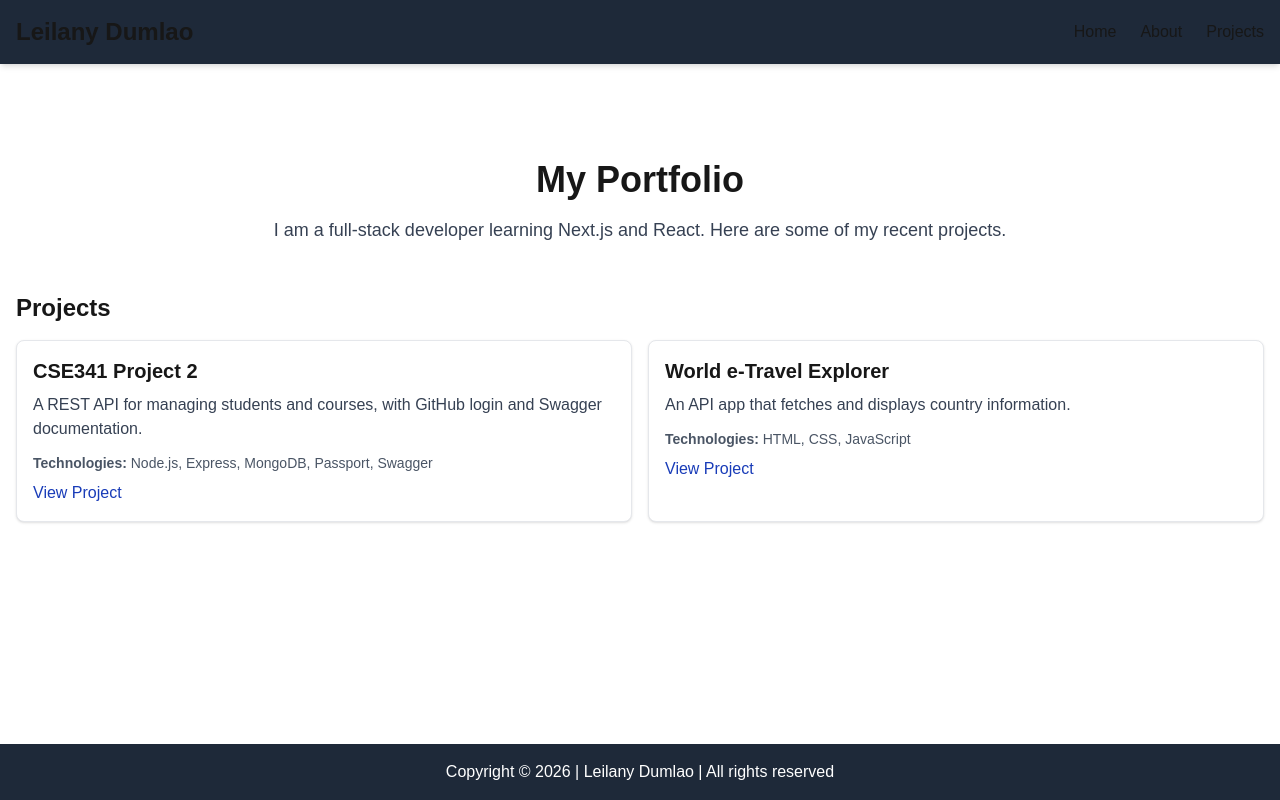
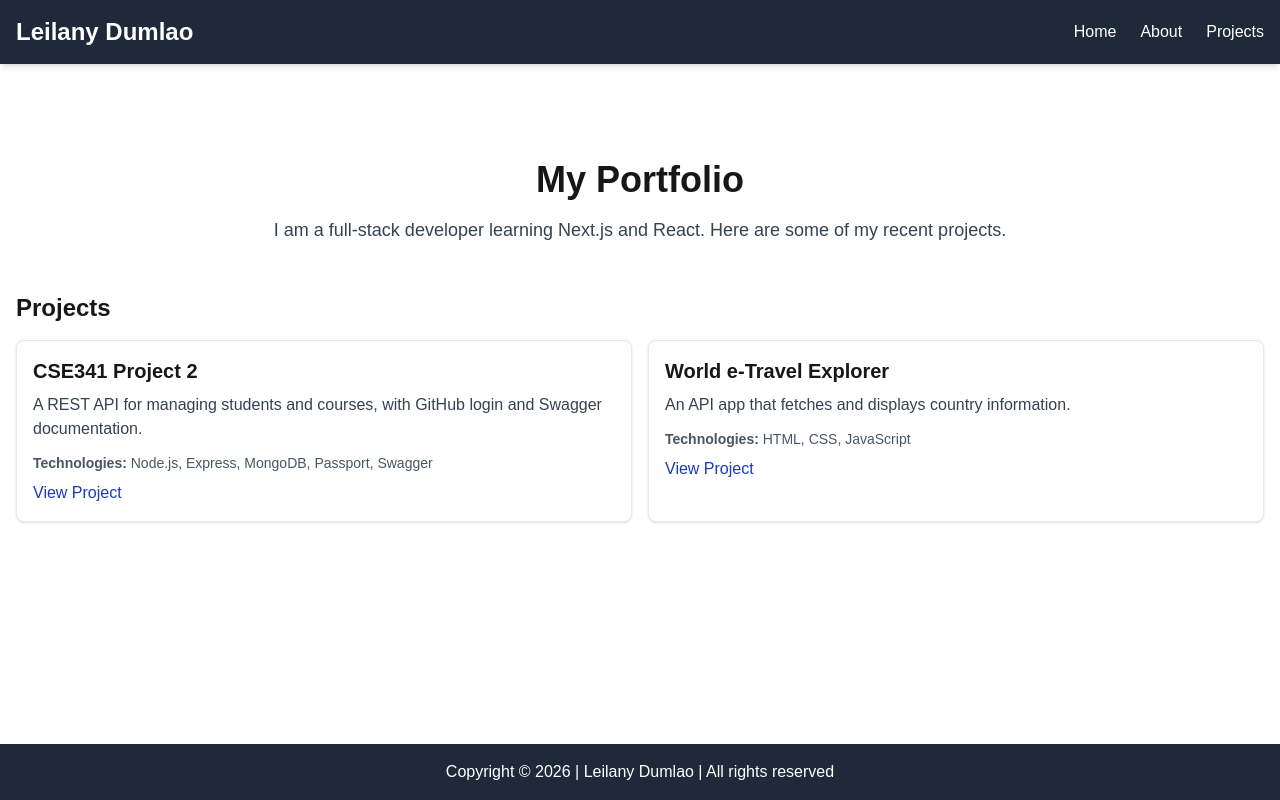
Before and after one commit to ldumlao1204/wdd430-portfolio, a Next.js app: page / in a window 1280 px wide. Built offline with nearby package versions, Linux system fonts and the light colour scheme.

Commit message:
fix color contrast issue

```diff
--- a/components/Header.tsx
+++ b/components/Header.tsx
@@ -2,7 +2,7 @@ import Link from 'next/link';
 
 export default function Header() {
     return (
-        <header className="bg-gray-800 about mewhite py-4 shadow-md">
+        <header className="bg-gray-800 about text-white py-4 shadow-md">
             <div className="container mx-auto px-4 flex justify-between items-center">
                 <div id="header-title" className="text-2xl font-bold">Leilany Dumlao</div>
                 <nav aria-label="Main">
```
